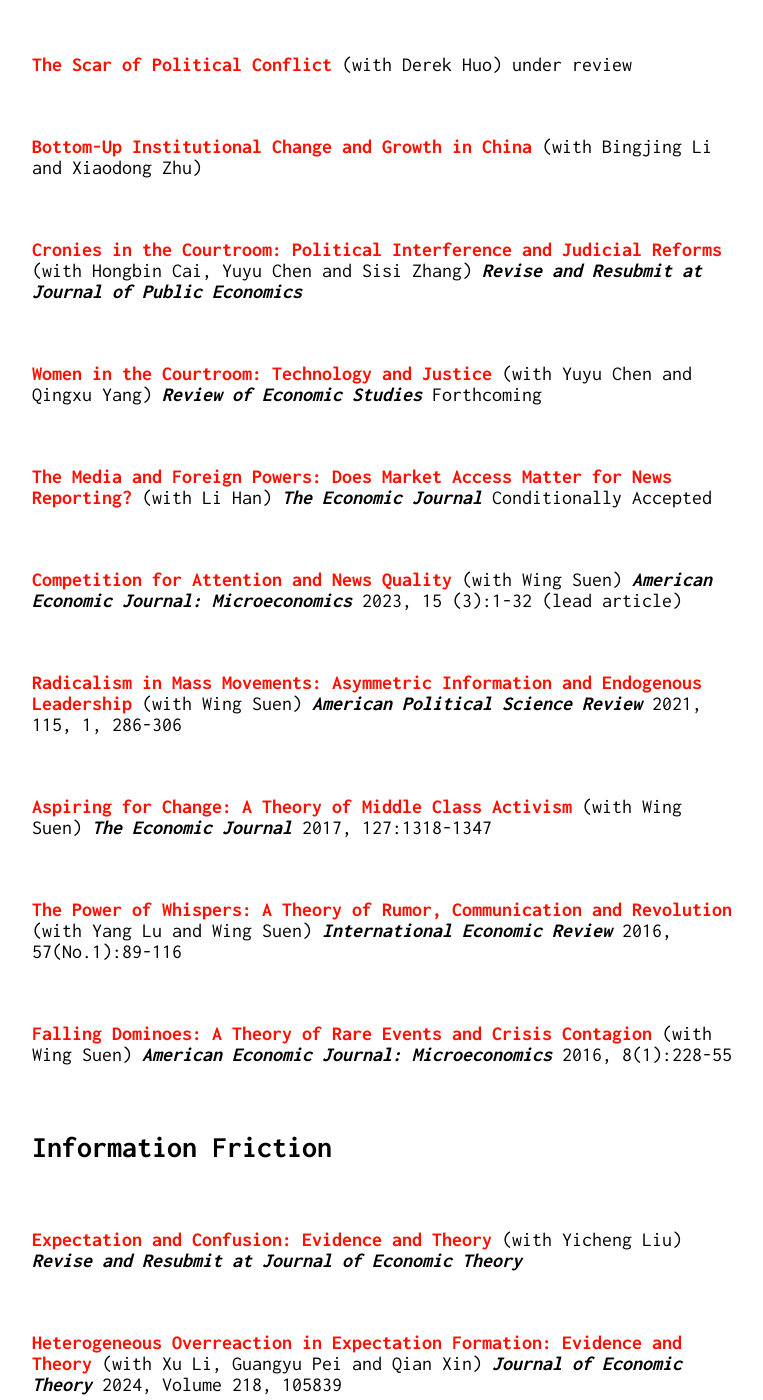
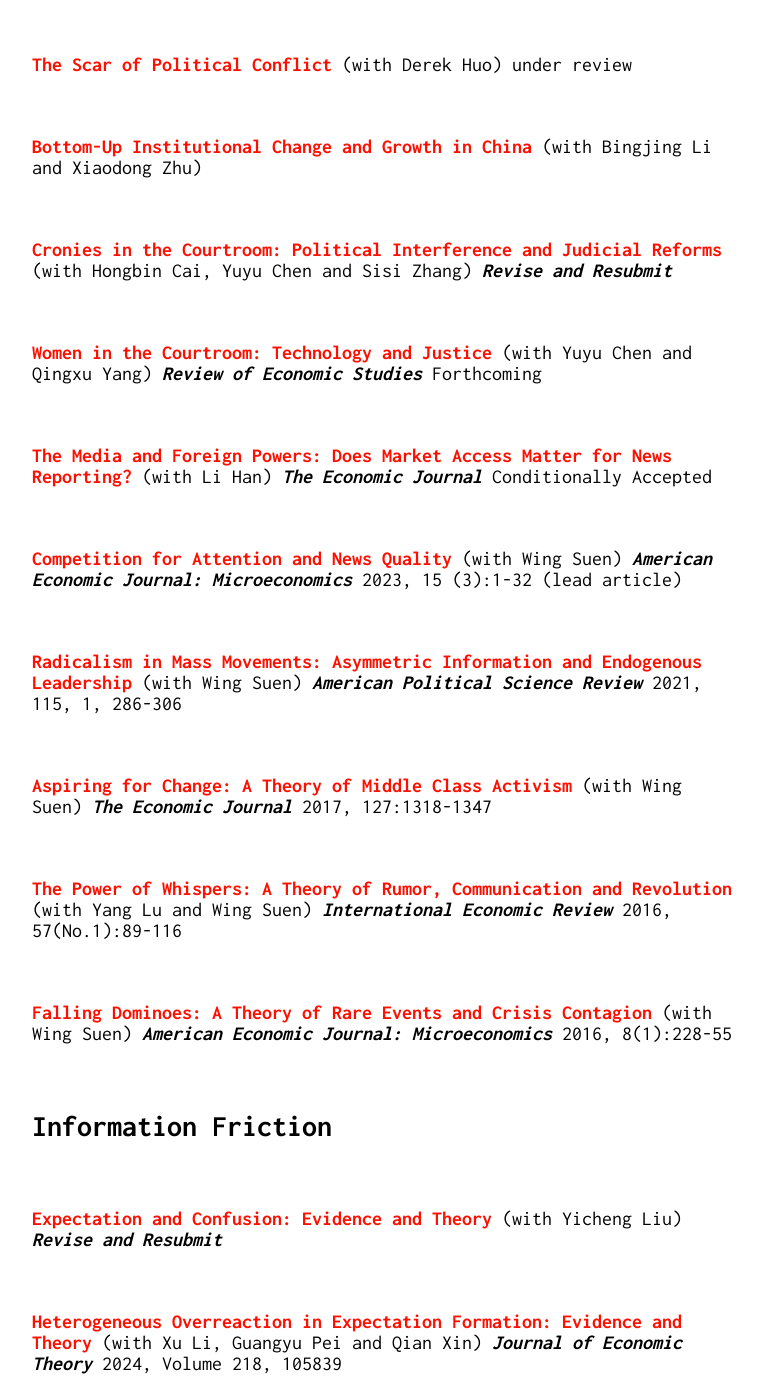
Before and after one commit to Shuyan0210611X/henrychen.github.io, a Jekyll site: the page built from research.md, in a window 1280 px wide and 1400 px high, scrolled down 408 px. Shown: the whole window, without its empty margins (258-1021 px from the left). Built offline with Jekyll 4.4.1, drawn with Linux system fonts in a browser that asks for light colours; our own code applies the rules of GitHub Pages for plain Markdown files.

Commit message:
Update research.md

```diff
--- a/research.md
+++ b/research.md
@@ -27,7 +27,7 @@ Courier Daily Performance Records**](/files/JD-2025-Oct-18.pdf) (with Yuyu Chen,
 
 <br>
 
-[**Cronies in the Courtroom: Political Interference and Judicial Reforms**](/files/reform-2025-submission-Aug.pdf) (with Hongbin Cai, Yuyu Chen and Sisi Zhang) ***Revise and Resubmit at Journal of Public Economics***
+[**Cronies in the Courtroom: Political Interference and Judicial Reforms**](/files/reform-2025-submission-Aug.pdf) (with Hongbin Cai, Yuyu Chen and Sisi Zhang) ***Revise and Resubmit***
 
 <br>
 
@@ -66,7 +66,7 @@ Courier Daily Performance Records**](/files/JD-2025-Oct-18.pdf) (with Yuyu Chen,
 ## Information Friction
 <br>
 
-[**Expectation and Confusion: Evidence and Theory**](/files/trend2025june.pdf) (with Yicheng Liu) ***Revise and Resubmit at Journal of Economic Theory***
+[**Expectation and Confusion: Evidence and Theory**](/files/trend2025june.pdf) (with Yicheng Liu) ***Revise and Resubmit***
 
 <br>
 
```
